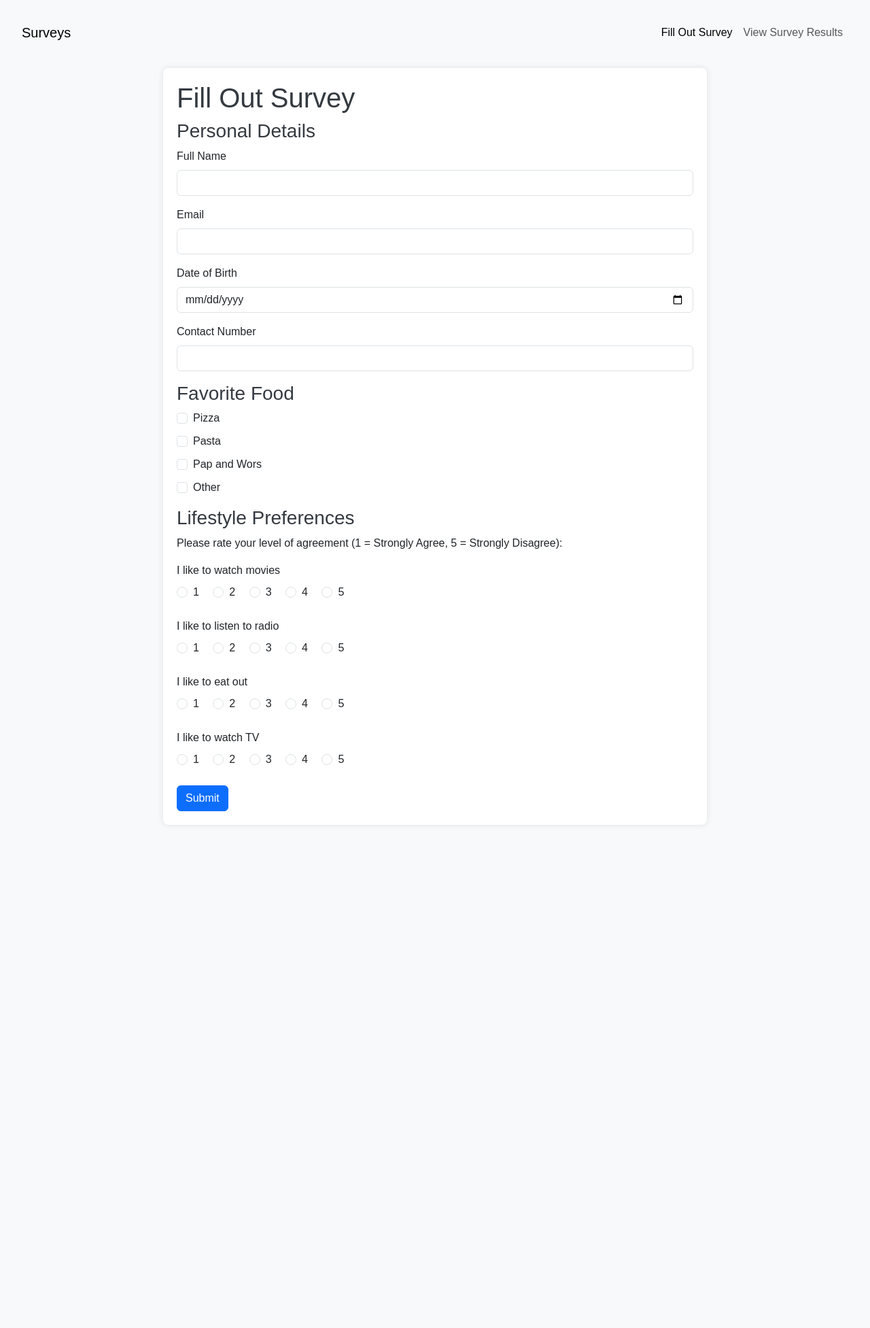
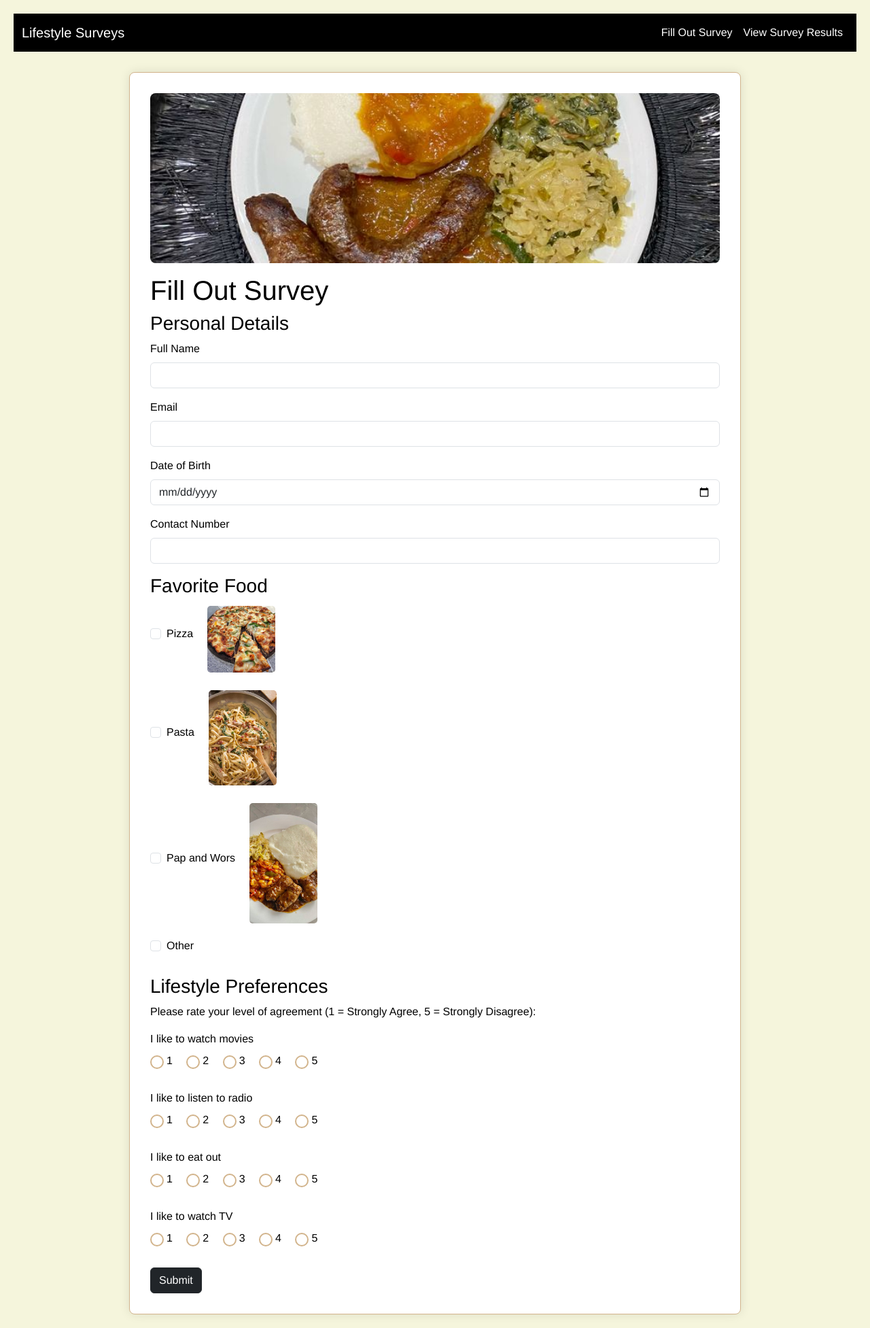
Before and after one commit to Naledi-starr/Web-Survey, a Flask app: page /survey in a window 1280 px wide. Shown: the whole page at 68% size. Before the commit the page ends 1193 px from the top, so only its background shows below. Run offline with Flask 3, Linux system fonts and the light colour scheme.

Commit message:
Added pics and color scheme

```diff
--- a/static/style.css
+++ b/static/style.css
@@ -1,29 +1,97 @@
 body {
-    font-family: Arial, sans-serif;
+    font-family: 'Helvetica Neue', Arial, sans-serif;
     margin: 0;
     padding: 20px;
-    background-color: #f8f9fa;
+    background-color: #F5F5DC; /* Burberry beige */
+    color: #000000;
 }
 .container {
-    max-width: 800px;
+    max-width: 900px;
     margin: auto;
-    background-color: #fff;
-    padding: 20px;
+    background-color: #FFFFFF;
+    padding: 30px;
     border-radius: 8px;
-    box-shadow: 0 0 10px rgba(0, 0, 0, 0.1);
+    box-shadow: 0 0 15px rgba(0, 0, 0, 0.1);
+    border: 1px solid #D2B48C; /* Burberry tan accent */
 }
 .form-check {
-    margin-bottom: 10px;
+    margin-bottom: 15px;
 }
 h1, h3 {
-    color: #343a40;
+    color: #000000;
+    font-weight: 500;
 }
 .navbar {
-    margin-bottom: 20px;
+    margin-bottom: 30px;
+    background-color: #000000 !important;
+}
+.navbar-brand, .nav-link {
+    color: #FFFFFF !important;
+    font-weight: 400;
+}
+.navbar-brand:hover, .nav-link:hover {
+    color: #D2B48C !important; /* Tan hover effect */
 }
 .table th, .table td {
     vertical-align: middle;
+    border-color: #D2B48C;
 }
 .alert {
-    margin-top: 10px;
+    margin-top: 15px;
+    background-color: #F5F5DC;
+    border-color: #D2B48C;
+    color: #000000;
 }
+.header-image {
+    max-height: 250px;
+    width: 100%;
+    object-fit: cover;
+    border-radius: 8px;
+    margin-bottom: 20px;
+}
+.food-image {
+    max-width: 100px;
+    height: auto;
+    border-radius: 5px;
+    margin: 5px;
+}
+.survey-icon {
+    max-width: 60px;
+    height: auto;
+}
+.results-image {
+    max-width: 80px;
+    height: auto;
+    vertical-align: middle;
+}
+/* Custom radio button styling */
+.form-check-input[type="radio"] {
+    appearance: none;
+    -webkit-appearance: none;
+    -moz-appearance: none;
+    width: 20px;
+    height: 20px;
+    border: 2px solid #D2B48C; /* Burberry tan border */
+    border-radius: 50%;
+    background-color: #FFFFFF;
+    position: relative;
+    cursor: pointer;
+}
+.form-check-input[type="radio"]:checked {
+    background-color: #8B6F47; /* Brown for checked state */
+}
+.form-check-input[type="radio"]:checked::after {
+    content: '';
+    position: absolute;
+    top: 50%;
+    left: 50%;
+    width: 10px;
+    height: 10px;
+    background-color: #FFFFFF; /* White center dot */
+    border-radius: 50%;
+    transform: translate(-50%, -50%);
+}
+.form-check-input[type="radio"]:focus {
+    outline: none;
+    box-shadow: 0 0 5px rgba(139, 111, 71, 0.5); /* Brown focus ring */
+}
--- a/templates/survey.html
+++ b/templates/survey.html
@@ -6,9 +6,9 @@
     <link rel="stylesheet" href="{{ url_for('static', filename='style.css') }}">
 </head>
 <body>
-    <nav class="navbar navbar-expand-lg navbar-light bg-light">
+    <nav class="navbar navbar-expand-lg navbar-dark">
         <div class="container-fluid">
-            <a class="navbar-brand" href="/">Surveys</a>
+            <a class="navbar-brand" href="/">Lifestyle Surveys</a>
             <div class="navbar-nav">
                 <a class="nav-link active" href="/survey">Fill Out Survey</a>
                 <a class="nav-link" href="/results">View Survey Results</a>
@@ -16,6 +16,7 @@
         </div>
     </nav>
     <div class="container mt-4">
+        <img src="{{ url_for('static', filename='PaW2.jpg') }}" class="img-fluid header-image mb-3" alt="Survey Header">
         <h1>Fill Out Survey</h1>
         {% with messages = get_flashed_messages(with_categories=true) %}
             {% if messages %}
@@ -45,20 +46,29 @@
                 <input type="text" class="form-control" id="contact_number" name="contact_number" required>
             </div>
             <h3>Favorite Food</h3>
-            <div class="mb-3">
-                <div class="form-check">
+            <div class="mb-3 d-flex align-items-center">
+                <div class="form-check me-3">
                     <input type="checkbox" class="form-check-input" id="pizza" name="favorite_foods" value="Pizza">
                     <label class="form-check-label" for="pizza">Pizza</label>
                 </div>
-                <div class="form-check">
+                <img src="{{ url_for('static', filename='Pizza2.jpg') }}" class="food-image" alt="Pizza">
+            </div>
+            <div class="mb-3 d-flex align-items-center">
+                <div class="form-check me-3">
                     <input type="checkbox" class="form-check-input" id="pasta" name="favorite_foods" value="Pasta">
                     <label class="form-check-label" for="pasta">Pasta</label>
                 </div>
-                <div class="form-check">
+                <img src="{{ url_for('static', filename='Pasta2.jpg') }}" class="food-image" alt="Pasta">
+            </div>
+            <div class="mb-3 d-flex align-items-center">
+                <div class="form-check me-3">
                     <input type="checkbox" class="form-check-input" id="pap_and_wors" name="favorite_foods" value="Pap and Wors">
                     <label class="form-check-label" for="pap_and_wors">Pap and Wors</label>
                 </div>
-                <div class="form-check">
+                <img src="{{ url_for('static', filename='PaW1.jpg') }}" class="food-image" alt="Pap and Wors">
+            </div>
+            <div class="mb-3 d-flex align-items-center">
+                <div class="form-check me-3">
                     <input type="checkbox" class="form-check-input" id="other" name="favorite_foods" value="Other">
                     <label class="form-check-label" for="other">Other</label>
                 </div>
@@ -101,7 +111,7 @@
                     </div>
                 {% endfor %}
             </div>
-            <button type="submit" class="btn btn-primary">Submit</button>
+            <button type="submit" class="btn btn-dark">Submit</button>
         </form>
     </div>
     <script>
```
Also changed, not shown: templates/home.html (+17 -5 lines), templates/results.html (+15 -5 lines), static/PaW1.jpg (added), static/PaW2.jpg (added), static/Pasta1.jpg (added), static/Pasta2.jpg (added), static/Pizza1.jpg (added), static/Pizza2.jpg (added), static/icon.jpg (added).
